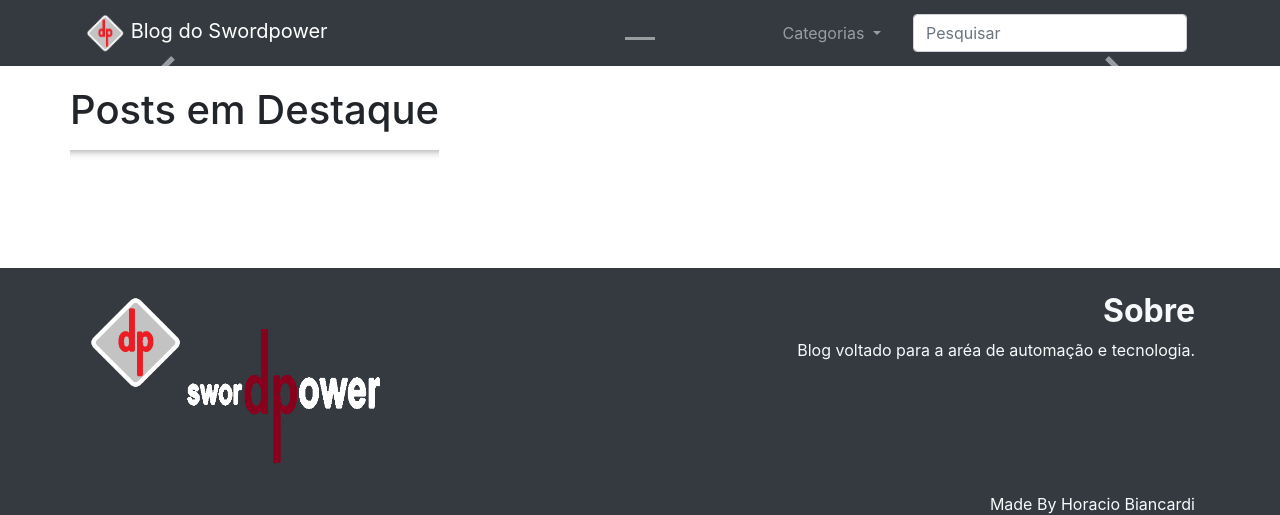
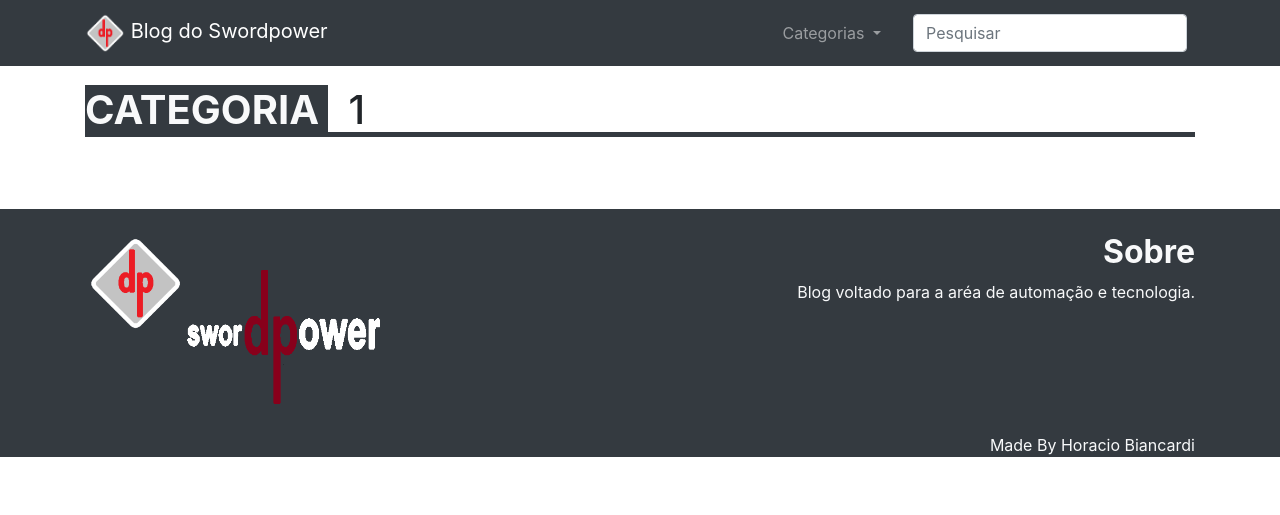
Before and after one commit to HoracioBiancardi/blog, a Django app: page /categoria/1 in a window 1280 px wide. Shown: the top 515 px of the page. Run offline with Django 3.2, Linux system fonts and the light colour scheme; data that the repository does not hold is empty; some libraries are stand-ins or nearby versions.

Commit message:
Melhorando templates

```diff
--- a/posts/templates/posts/index.html
+++ b/posts/templates/posts/index.html
@@ -6,14 +6,19 @@
 
 {% block conteudo %}
 
-{% include  'parciais/_carousel.html' %}
+{% comment %} {% include  'parciais/_carousel.html' %} {% endcomment %}
 
+{% block titulo_conteudo %}
 <div class="text-shadow" data-aos="fade-right">
-	<h1> Posts em Destaque</h1>
-    <hr class="linha">
+
+    <h1 ><strong class="text-light d-inline bg-dark">POSTs </strong>
+    <span>Destaque</span></h1>
+
 </div>
+{% endblock titulo_conteudo %}
+
 <!-- CONTENT -->
-<div class="conteudo">
+<div class="container-fluid">
 <div class="card-columns mt-4">
     <!-- FOR LOOP -->
 
--- a/posts/templates/posts/post_categoria.html
+++ b/posts/templates/posts/post_categoria.html
@@ -1,3 +1,10 @@
 {% extends 'posts/index.html' %}
 
 {% block titulo %}{{ view.kwargs.categoria|title }} | Categoria | Swordpower {% endblock %}
+
+{% block titulo_conteudo %}
+<div class="text-shadow" data-aos="fade-right">
+	<h1 ><strong class="text-light d-inline bg-dark">CATEGORIA </strong>
+    <span>{{ view.kwargs.categoria|title }}</span> </h1>
+</div>
+{% endblock titulo_conteudo %}
--- a/templates/base.html
+++ b/templates/base.html
@@ -1,7 +1,7 @@
 {% load static %}
 
 <!DOCTYPE html>
-<html lang="pt">
+<html lang="pt_BR">
 
 <head>
     <title>{% block titulo %}
@@ -15,8 +15,6 @@
 
 {% include "parciais/_nav.html" %}
 
-
-
 <!-- Page Content -->
 <div class="container">
     <div class="row">
@@ -24,7 +22,6 @@
 
             {% block conteudo %}
             {% endblock conteudo %}
-
 
         </div>
     </div>
--- a/templates/parciais/_carousel.html
+++ b/templates/parciais/_carousel.html
@@ -1,6 +1,3 @@
-
-
-
 <div id="carouselExampleIndicators" class="carousel slide" data-ride="carousel" data-aos="zoom-in" data-aos-delay="200">
         <ol class="carousel-indicators">
             {% for post in posts %}
--- a/templates/static/css/Style.css
+++ b/templates/static/css/Style.css
@@ -1,14 +1,14 @@
 /* --------------- colisao com animacao ------*/
-.conteudo {
-  width: 85% !important;
-  overflow: hidden;
-
+body>div.container {
+  width: 95% !important;
 }
 
+/* ------- Correção da animação de zoom ------*/
 .ima {
   overflow: hidden;
 }
 
+/* -------------animação de zoom -------------*/
 .card-img-top {
   width: 100%;
   transition: all 1s ease;
@@ -18,28 +18,23 @@
   transform: scale(1.3);
 }
 
-/* ---------- carousel -----------*/
 
-.carousel {
-  position: relative;
+/*----------- texto ----------*/
+.text-shadow {
+  padding-top: 20px;
+  border-bottom: 5px solid #343a40;
 }
 
-.carousel-caption {
-  position: absolute;
-  background: rgba(0, 0, 0, 0.6);
-  padding: 15px 10px;
+.text-shadow>h1 {
+  margin-bottom: -0.1rem;
 }
 
-.linha {
-  height: 10px;
-  border: 0;
-  box-shadow: 0 10px 10px -10px #8c8b8b inset;
+.text-shadow>h1>span {
+  margin-left: .5em;
 }
 
-.text-shadow {
-  padding-top: 20px;
+@media only screen and (max-width: 500px) {
+  .text-shadow {
+    text-align: center;
+  }
 }
-
-.card-columns {
-  padding-top: 20px;
-}
```
